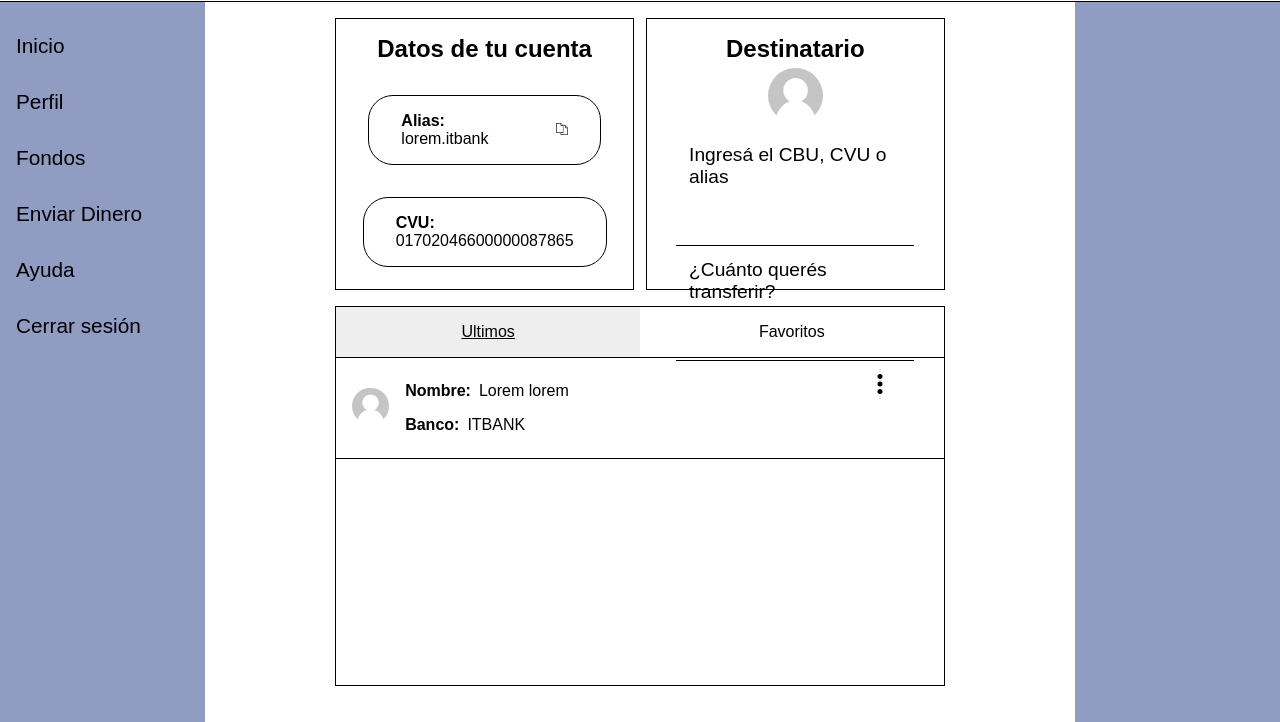
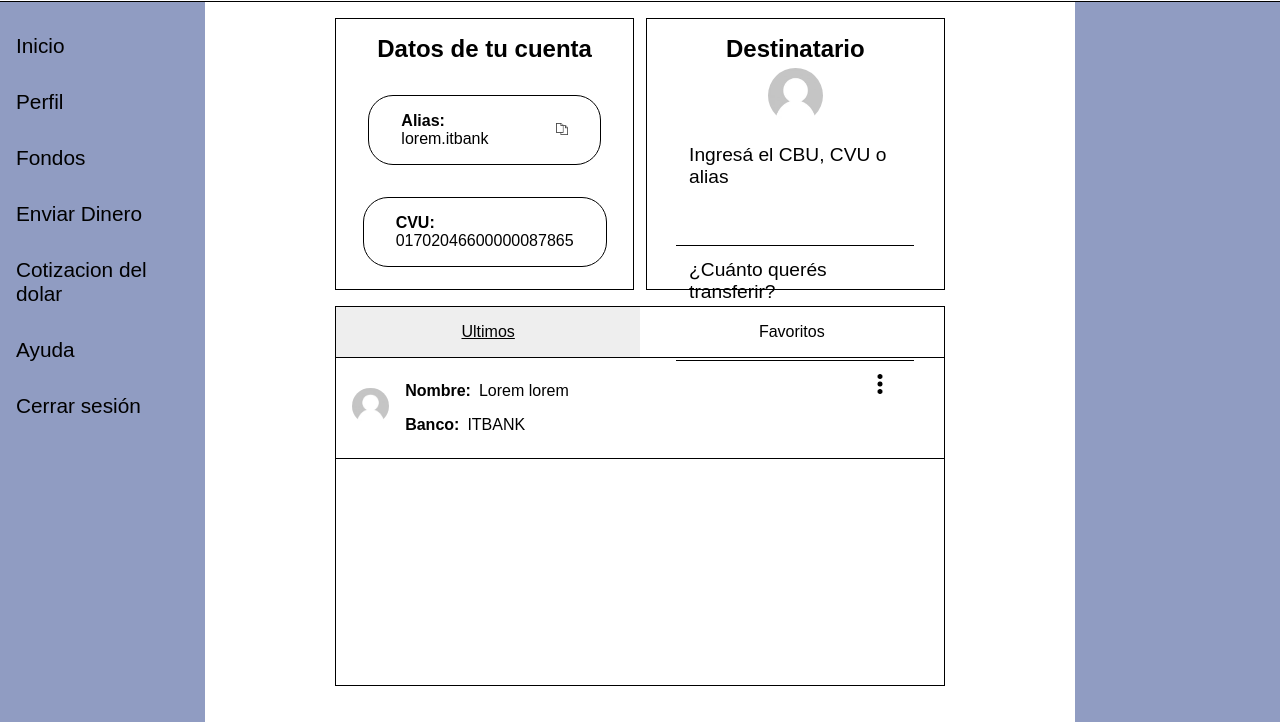
Before and after one commit to GorraVerde/ITBANK, a plain HTML site: page html/transferencias.html in a window 1280 px wide. Shown: the part 78-800 px from the top of the page. Drawn offline with Linux system fonts and the light colour scheme.

Commit message:
Agregue nuevo item en la navegacion

```diff
--- a/html/transferencias.html
+++ b/html/transferencias.html
@@ -1,6 +1,5 @@
 <!DOCTYPE html>
 <html lang="es">
-
   <head>
     <meta charset="utf-8" />
     <meta http-equiv="X-UA-Compatible" content="IE=edge" />
@@ -29,6 +28,7 @@
         <li><a href="#"> Perfil </a></li>
         <li><a href="#"> Fondos </a></li>
         <li><a href="transferencias.html"> Enviar Dinero </a></li>
+        <li><a href="cotizacion-dolar.html"> Cotizacion del dolar </a></li>
         <li><a href="#"> Ayuda </a></li>
         <li><a href="../index.html"> Cerrar sesión </a></li>
       </ul>
@@ -108,5 +108,4 @@
     </main>
     <aside class="borde der"></aside>
   </body>
-
 </html>
```
Lines whose indentation alone changed are shown as unchanged.
